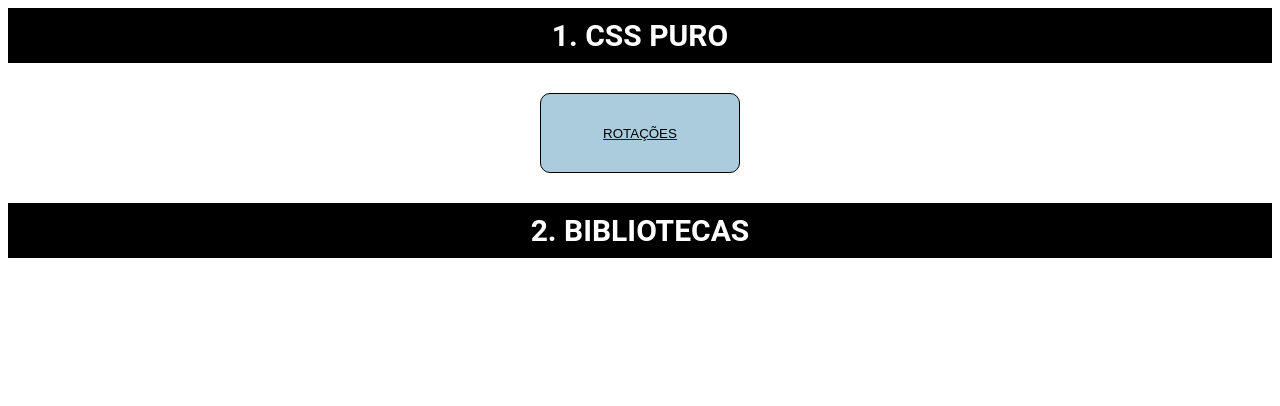
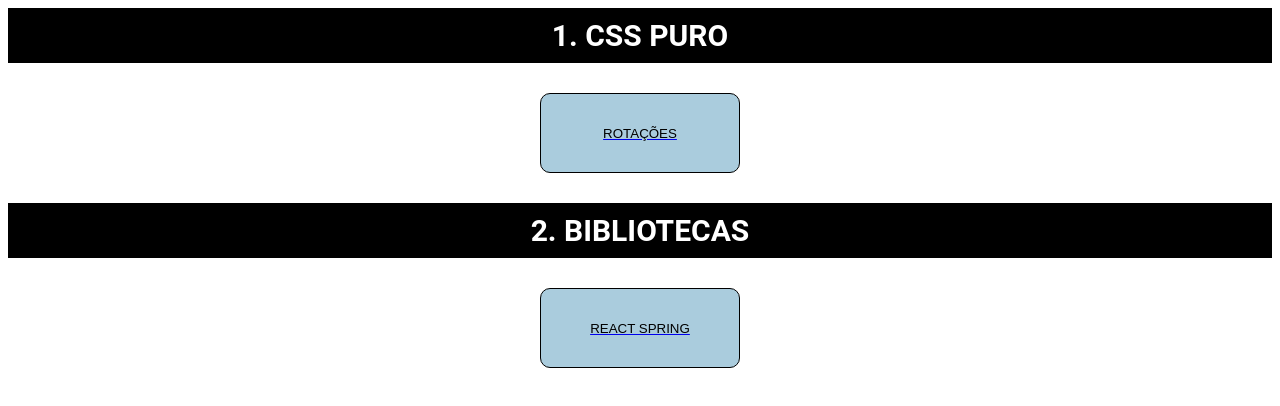
Before and after one commit to fabio-aug/react-animations-study, a React (Create React App) app: page /home in a window 1280 px wide. Shown: the top 406 px of the page. Built offline with nearby package versions, Linux system fonts and the light colour scheme.

Commit message:
creating the template to use react-spring libary

```diff
--- a/src/pages/Routes.js
+++ b/src/pages/Routes.js
@@ -8,6 +8,7 @@ import {
 
 // Pages
 import Home from './home/Home';
+import Spring from './reactSpring/Spring';
 import Transitions from './transitions/Transitions';
 
 function Routes() {
@@ -23,6 +24,11 @@ function Routes() {
             path: "/transitions",
             exact: true,
             component: <Transitions />
+        },
+        {
+            path: "/spring",
+            exact: true,
+            component: <Spring />
         },
     ];
 
--- a/src/pages/home/Home.js
+++ b/src/pages/home/Home.js
@@ -25,6 +25,14 @@ function Home() {
             </Buttons>
 
             <Title> 2. bibliotecas</Title>
+
+            <Buttons>
+                <Link to="/spring">
+                    <Button color='#aaccdd'>
+                        React Spring
+                    </Button>
+                </Link>
+            </Buttons>
         </Container>
     )
 }
--- /dev/null
+++ b/src/pages/reactSpring/Spring.js
@@ -0,0 +1,12 @@
+import React from 'react'
+import { Container } from '../../components/Container'
+import { Title } from '../../components/Title'
+
+
+export default function Spring() {
+    return (
+        <Container>
+            <Title>Spring</Title>
+        </Container>
+    )
+}
```
Also changed, not shown: src/pages/reactSpring/components/Component1.js (added), 1 other file (tests, documents, lock files or other folders).
